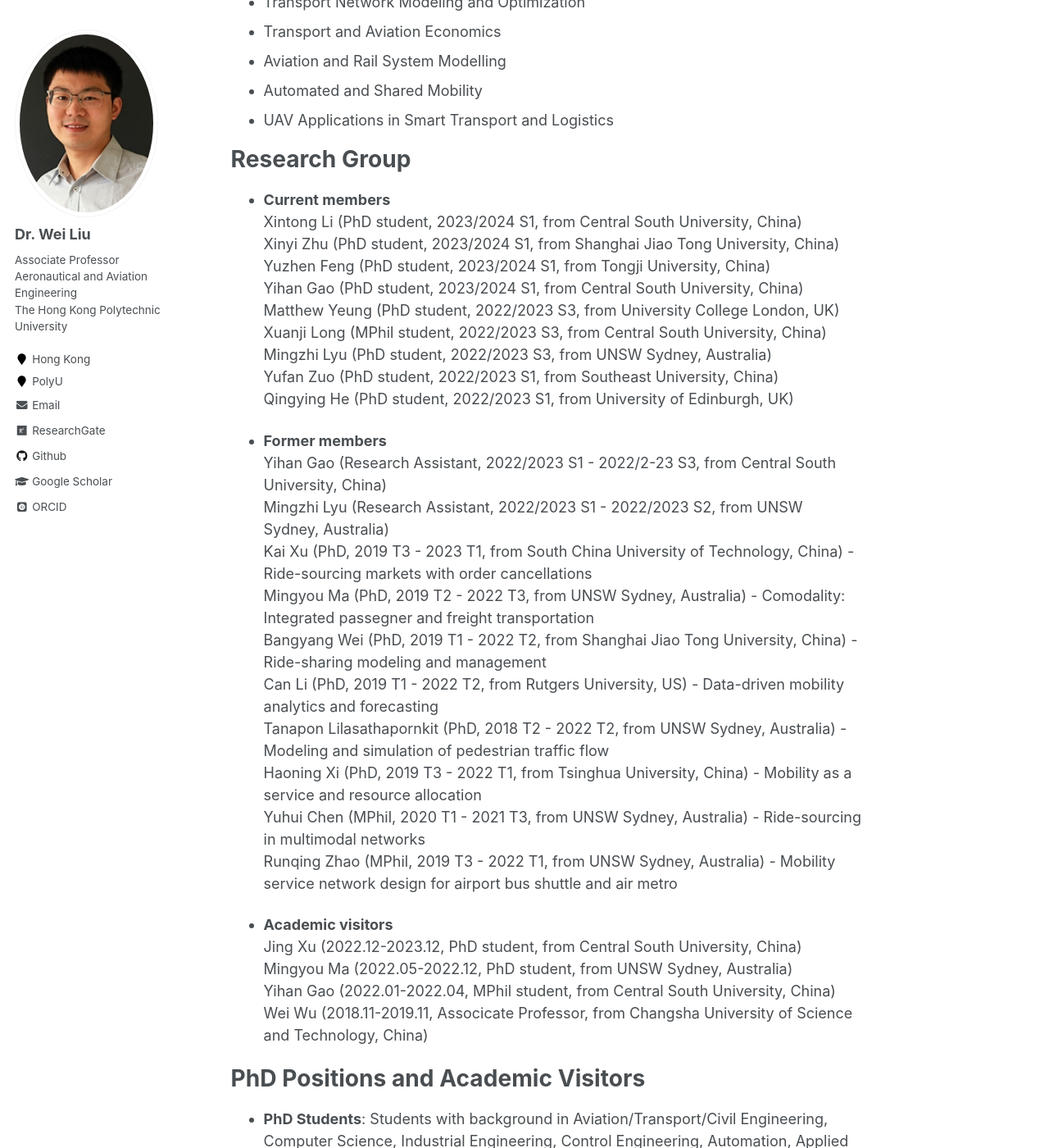
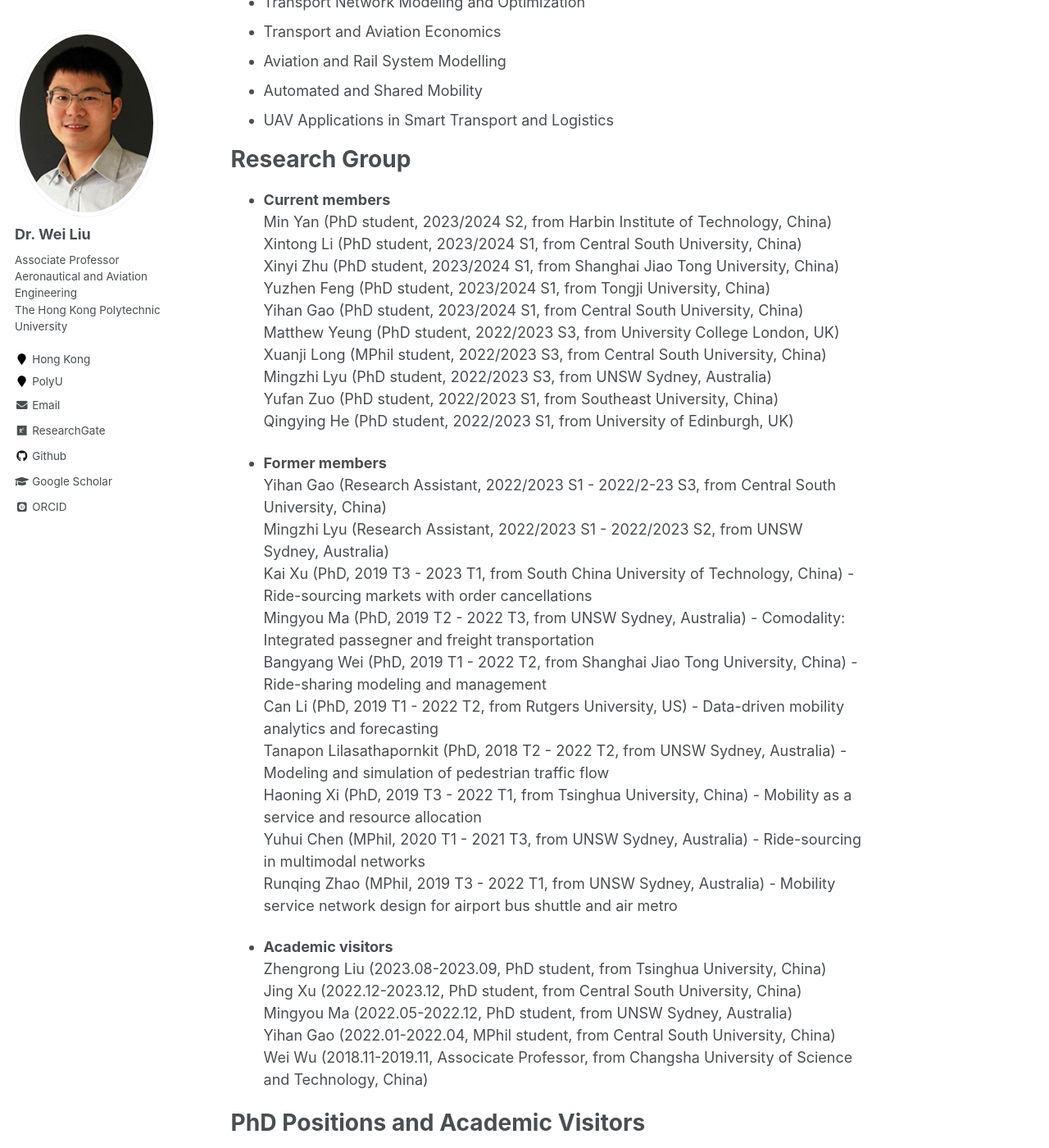
Before and after one commit to weiliu2016/weiliu2016.github.io, a Jekyll site: the page built from _pages/about.md, in a window 1280 px wide and 1400 px high, scrolled down 660 px. Shown: the whole window at 82% size. Built offline with Jekyll 4.4.1, drawn with Linux system fonts in a browser that asks for light colours; some web fonts are replaced; some of the changed text lies outside the part shown.

Commit message:
Update about.md

```diff
--- a/_pages/about.md
+++ b/_pages/about.md
@@ -22,6 +22,7 @@ Research Interests
 Research Group
 ======
 - **Current members**\
+  Min Yan (PhD student, 2023/2024 S2, from Harbin Institute of Technology, China)\
   Xintong Li (PhD student, 2023/2024 S1, from Central South University, China)\
   Xinyi Zhu (PhD student, 2023/2024 S1, from Shanghai Jiao Tong University, China)\
   Yuzhen Feng (PhD student, 2023/2024 S1, from Tongji University, China)\
@@ -45,6 +46,7 @@ Research Group
   Runqing Zhao (MPhil, 2019 T3 - 2022 T1, from UNSW Sydney, Australia) - Mobility service network design for airport bus shuttle and air metro
 
 - **Academic visitors**\
+  Zhengrong Liu (2023.08-2023.09, PhD student, from Tsinghua University, China)\
   Jing Xu (2022.12-2023.12, PhD student, from Central South University, China)\
   Mingyou Ma (2022.05-2022.12, PhD student, from UNSW Sydney, Australia)\
   Yihan Gao (2022.01-2022.04, MPhil student, from Central South University, China)\
@@ -79,6 +81,7 @@ Selected Working Papers
 - Xu, G., Guo, J., Zhong, L., **Liu, W.** A capacity allocation method for the high-speed railway express delivery with delivery time windows.
 - Xu, G., Zhong, L., **Liu, W.**, Guo, J. A flexible train composition strategy with extra-long trains for high-speed railway corridors with time-varying demand.
 - Li, C., Ma, M., **Liu, W.** Multimodal Transport Demand Forecasting via Federated Learning.
+- Sun, W., Zhang, F., **Liu, W.**, He, Q. (2023) Optimal control of connected autonomous vehicles in a mixed traffic corridor.
 - Zhang, Z., Zhang, F., **Liu, W.** To park or share our autonomous vehicles?
 - Zhang, Z., Zhang, F., **Liu, W.**, Ma, M. Economic analysis of parking, vehicle charging and vehicle-to-grid service in the era of electric vehicles.
 - Gong, Z., Zhang, F., **Liu, W.** Residential location choices and commuting patterns considering telecommuting.
```
